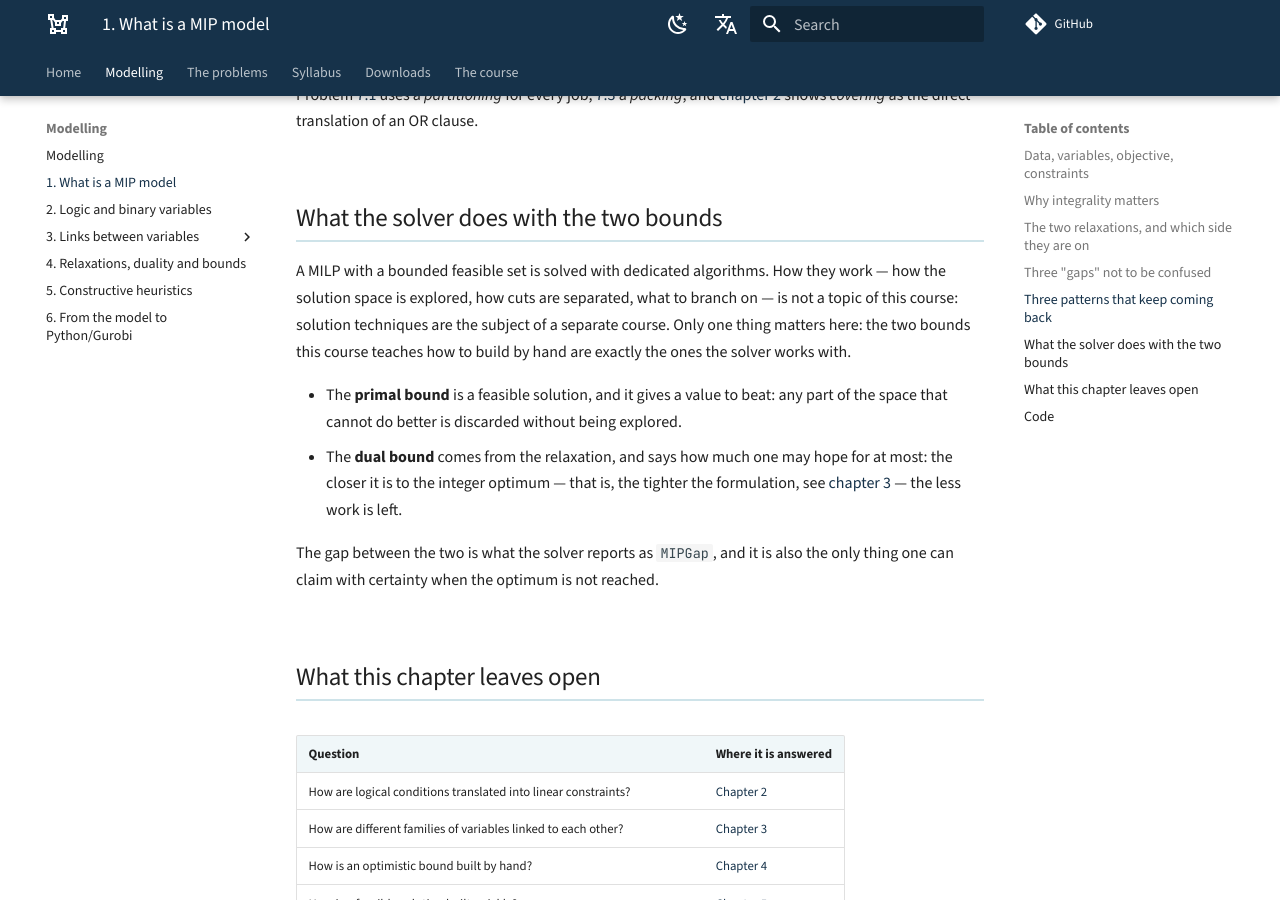
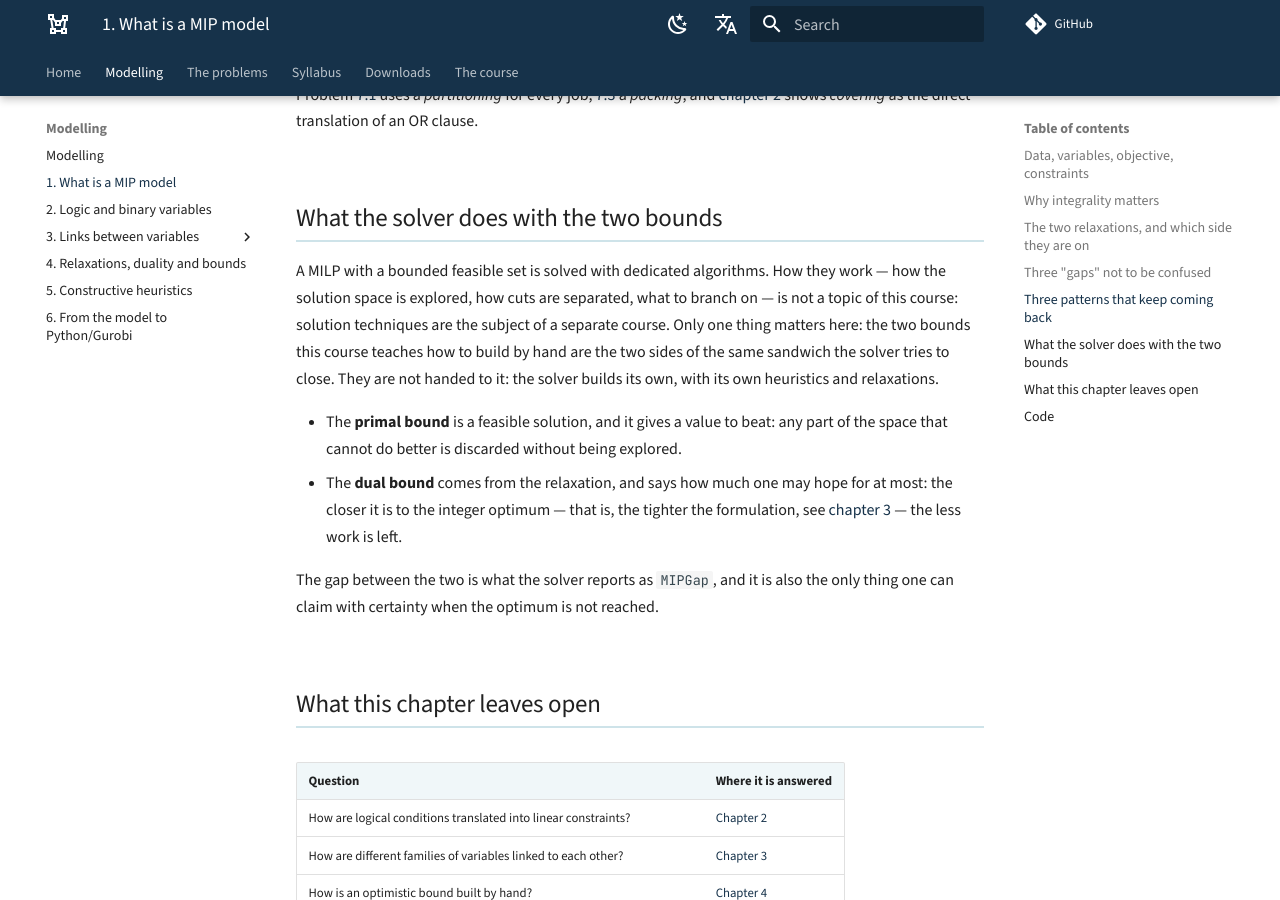
Before and after one commit to fabiofurini/mip-modelling, an MkDocs documentation site: the page built from docs/modelling-1.md, in a window 1280 px wide and 900 px high, scrolled down 5239 px. Built offline with MkDocs 1.6.1 and Material for MkDocs 9.7.7, drawn with Linux system fonts in a browser that asks for light colours; comment, search, counter and statistics services are not loaded.

Commit message:
One single convention for the certified gap, throughout the notes
Twenty-three exercises in chapters 7-10 computed the certified gap --- the one
known before solving --- with z(MILP) as the denominator, that is the very
number not yet known.

The convention is now one, and it is stated where the gap is defined: in
absolute terms ub - lb, and as a percentage against the heuristic solution ---
|ub| in a minimisation, |lb| in a maximisation, that is always the incumbent,
never the optimum. The twenty-three blocks were rewritten by reading ub, lb and
the sense from each exercise's own bound table, so no percentage was recomputed
by hand. The heuristic gap stays as it was: that one is measured against the
optimum, and its name says so.

The hand-built bounds are not handed to the solver: in thirty-three places the
text said they "are what the solver works with". They now say they reproduce, in
teaching form, the two sides of the sandwich a MIP solver tries to close, and
chapter 1 adds why: the solver builds its own.

8.3: in the additional remarks client 2 was still listed among those whose
interference constraint is redundant, but L_2 = {2,3} has two elements.

8.2: opening one more location does not "bring some client closer", it cannot
worsen the value of the assignment and may improve it --- which holds even when
the location goes unused.

Co-Authored-By: Claude Opus 5 <noreply@anthropic.com>

```diff
--- a/docs/modelling-1.md
+++ b/docs/modelling-1.md
@@ -227,7 +227,9 @@ A MILP with a bounded feasible set is solved with dedicated algorithms. How they
 work — how the solution space is explored, how cuts are separated, what to
 branch on — is not a topic of this course: solution techniques are the subject
 of a separate course. Only one thing matters here: the two bounds this course
-teaches how to build by hand are exactly the ones the solver works with.
+teaches how to build by hand are the two sides of the same sandwich the solver
+tries to close. They are not handed to it: the solver builds its own, with its
+own heuristics and relaxations.
 
 - The **primal bound** is a feasible solution, and it gives a value to beat: any
   part of the space that cannot do better is discarded without being explored.
```
Also changed, not shown: 2 other files.
